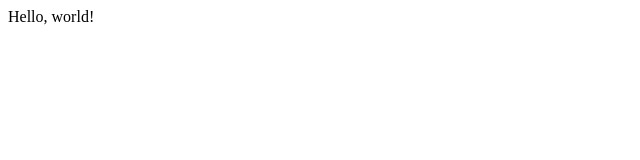
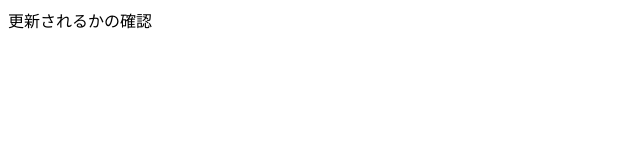
Before and after one commit to it-tsumugi/reactPortfolio, a React (Create React App) app: page / in a window 1280 px wide. Shown: the top 160 px of the page, without its empty margins (0-640 px from the left). Built offline with nearby package versions, Linux system fonts and the light colour scheme.

Commit message:
デプロイ検証終了

```diff
--- a/src/App.js
+++ b/src/App.js
@@ -1,7 +1,7 @@
 function App() {
   return (
     <div className="App">
-      Hello, world!
+      更新されるかの確認
     </div>
   );
 }
```
Also changed, not shown: 6 other files (tests, documents, lock files or other folders).
